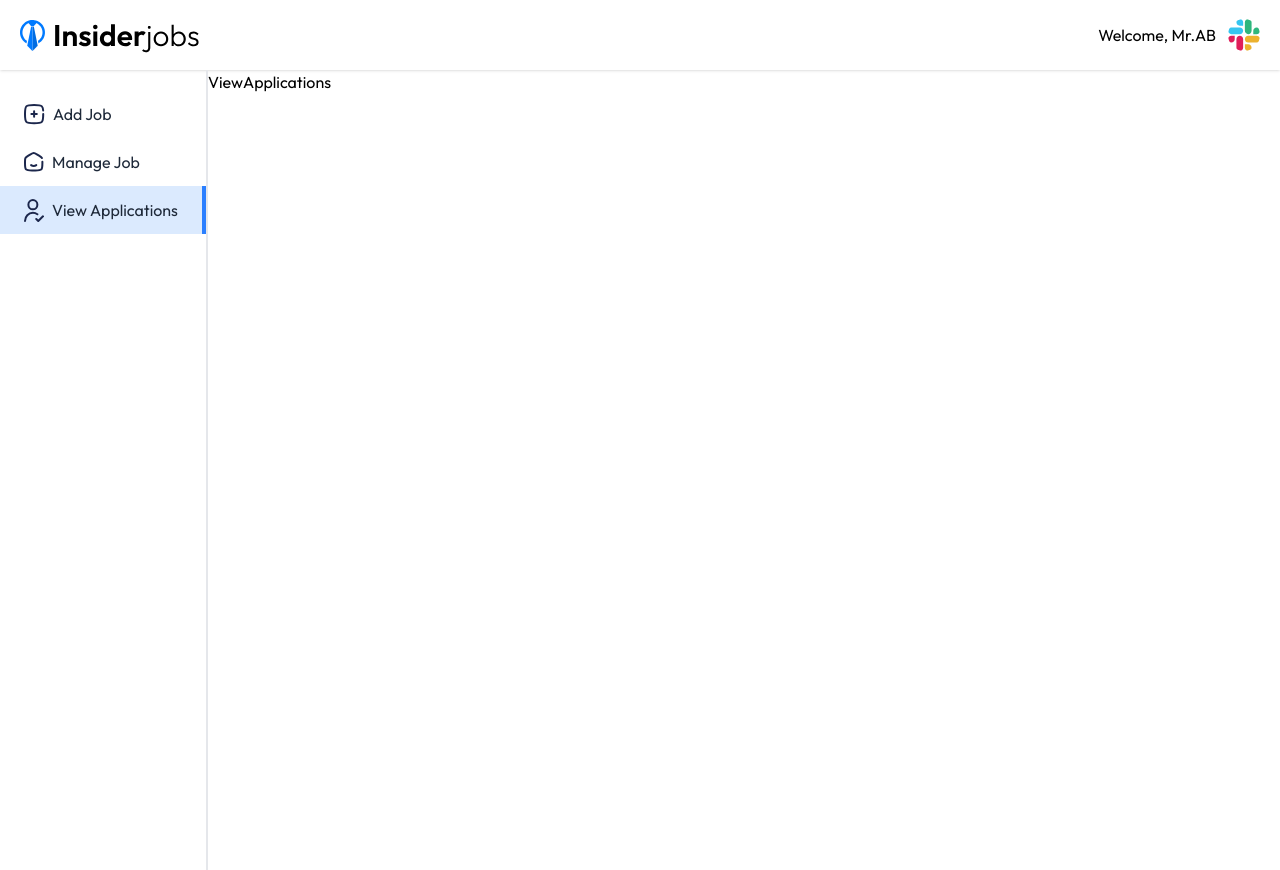
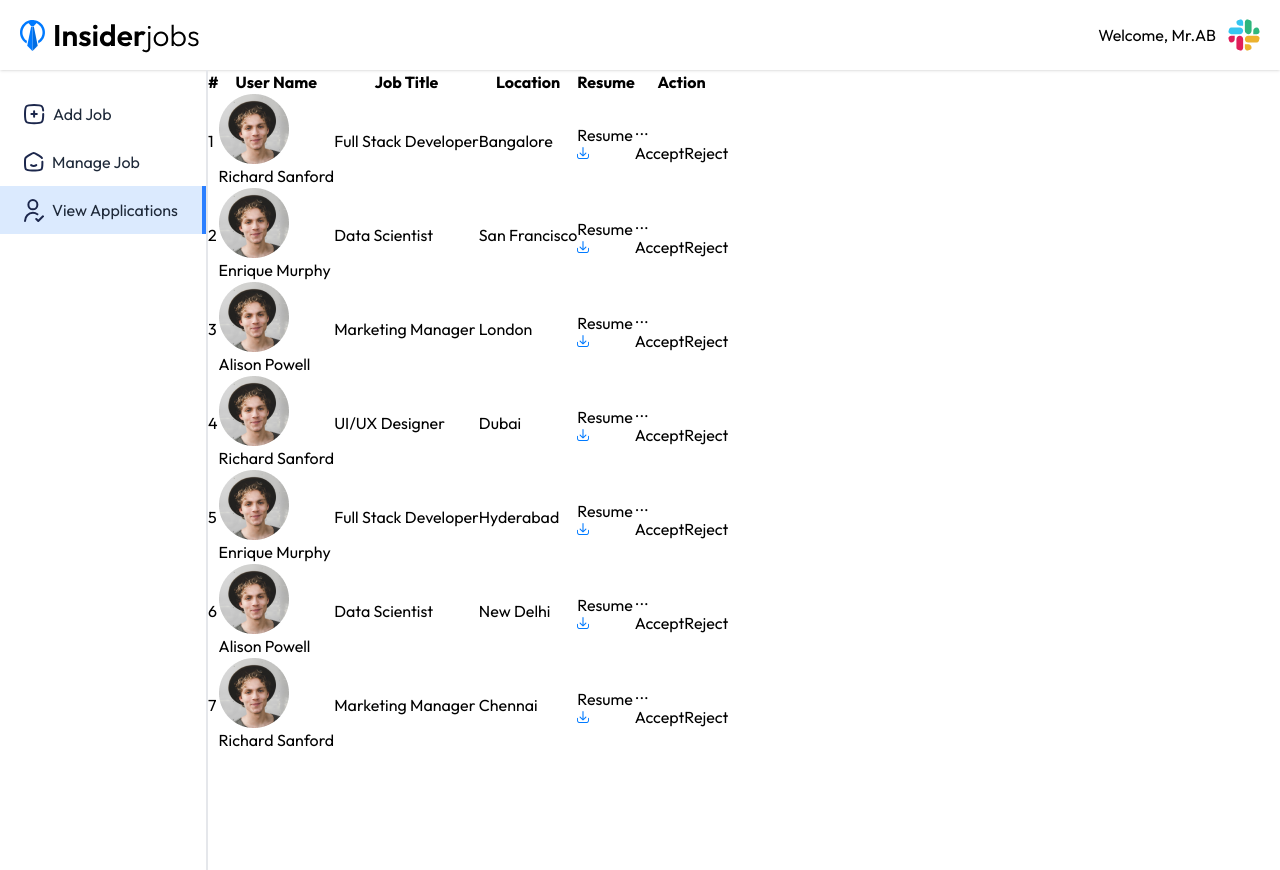
Before and after one commit to Biswaranjan287/job-portal, a React (Vite) app in the folder client/: page /dashboard/view-applications in a window 1280 px wide. Built offline with nearby package versions, Linux system fonts and the light colour scheme; no server answers.

Commit message:
feat(client): implement ViewApplications component to display job applications in a table format

```diff
--- a/client/src/pages/ViewApplications.jsx
+++ b/client/src/pages/ViewApplications.jsx
@@ -1,8 +1,51 @@
 import React from 'react'
+import { assets, viewApplicationsPageData } from '../assets/assets'
 
 const ViewApplications = () => {
     return (
-        <div>ViewApplications</div>
+        <div>
+            <div>
+                <table>
+                    <thead>
+                        <tr>
+                            <th>#</th>
+                            <th>User Name</th>
+                            <th>Job Title</th>
+                            <th>Location</th>
+                            <th>Resume</th>
+                            <th>Action</th>
+                        </tr>
+                    </thead>
+                    <tbody>
+                        {viewApplicationsPageData.map((applicant, index) => (
+                            <tr>
+                                <td>{index + 1}</td>
+                                <td>
+                                    <img src={applicant.imgSrc} alt="" />
+                                    <span>{applicant.name}</span>
+                                </td>
+                                <td>{applicant.jobTitle}</td>
+                                <td>{applicant.location}</td>
+                                <td>
+                                    <a href="" target='_black'>
+                                        Resume <img src={assets.resume_download_icon} alt="" />
+                                    </a>
+                                </td>
+                                <td>
+                                    <div>
+                                        <button>...</button>
+                                        <div>
+                                            <button>Accept</button>
+                                            <button>Reject</button>
+                                        </div>
+                                    </div>
+                                </td>
+                            </tr>
+                        ))}
+                    </tbody>
+                </table>
+            </div>
+        </div>
     )
 }
 
```
